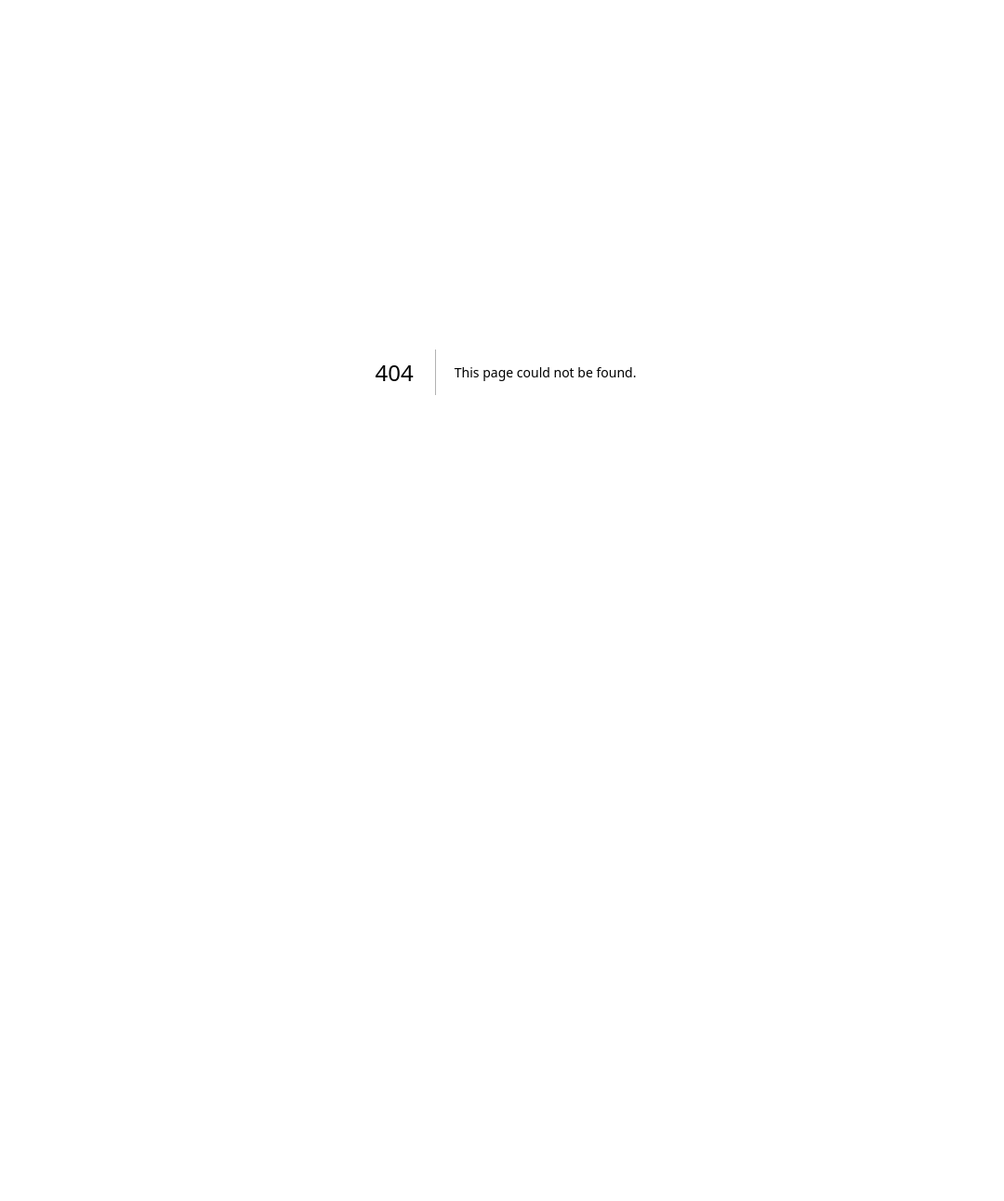
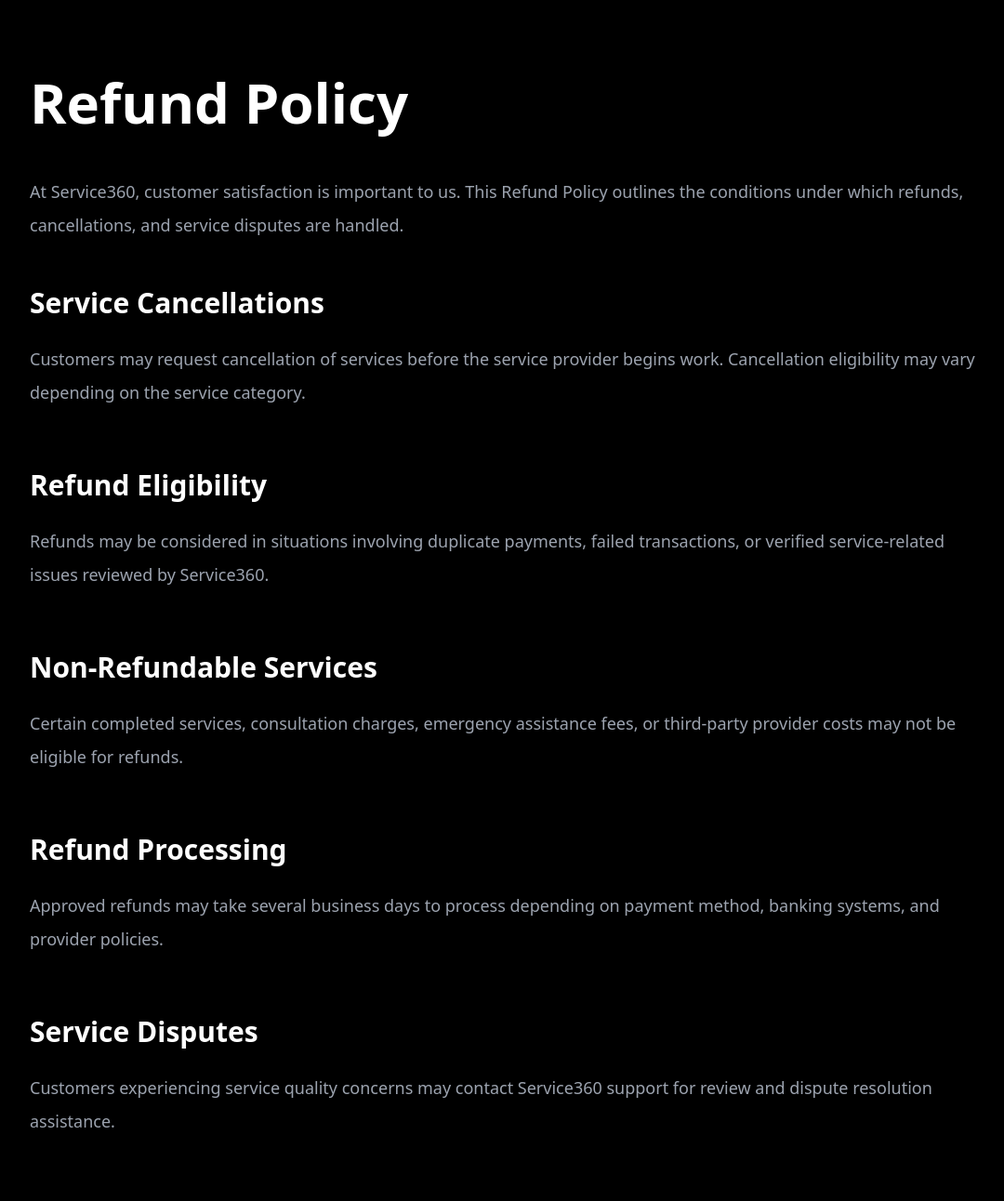
Before and after one commit to service-360/service360-website, a Next.js app: page /refund-policy in a window 1280 px wide. Before the commit this address had no page. Shown: the top 1292 px of the page at 93% size, without its empty margins (96-1176 px from the left). Before the commit the page ends 800 px from the top, so only its background shows below. Built offline with nearby package versions, Linux system fonts and the light colour scheme.

Commit message:
Add refund policy page

```diff
--- /dev/null
+++ b/app/refund-policy/page.js
@@ -0,0 +1,124 @@
+export default function RefundPolicyPage() {
+
+  return (
+    <main className="bg-black text-white min-h-screen px-6 py-20">
+
+      <div className="max-w-5xl mx-auto">
+
+        <h1 className="text-5xl md:text-6xl font-bold mb-12">
+          Refund Policy
+        </h1>
+
+        <p className="text-gray-400 text-lg leading-9 mb-12">
+          At Service360, customer satisfaction is important to us.
+          This Refund Policy outlines the conditions under which
+          refunds, cancellations, and service disputes are handled.
+        </p>
+
+        <div className="space-y-16">
+
+          <section>
+
+            <h2 className="text-3xl font-bold mb-6">
+              Service Cancellations
+            </h2>
+
+            <p className="text-gray-400 text-lg leading-9">
+              Customers may request cancellation of services before
+              the service provider begins work. Cancellation eligibility
+              may vary depending on the service category.
+            </p>
+
+          </section>
+
+          <section>
+
+            <h2 className="text-3xl font-bold mb-6">
+              Refund Eligibility
+            </h2>
+
+            <p className="text-gray-400 text-lg leading-9">
+              Refunds may be considered in situations involving
+              duplicate payments, failed transactions, or verified
+              service-related issues reviewed by Service360.
+            </p>
+
+          </section>
+
+          <section>
+
+            <h2 className="text-3xl font-bold mb-6">
+              Non-Refundable Services
+            </h2>
+
+            <p className="text-gray-400 text-lg leading-9">
+              Certain completed services, consultation charges,
+              emergency assistance fees, or third-party provider
+              costs may not be eligible for refunds.
+            </p>
+
+          </section>
+
+          <section>
+
+            <h2 className="text-3xl font-bold mb-6">
+              Refund Processing
+            </h2>
+
+            <p className="text-gray-400 text-lg leading-9">
+              Approved refunds may take several business days
+              to process depending on payment method,
+              banking systems, and provider policies.
+            </p>
+
+          </section>
+
+          <section>
+
+            <h2 className="text-3xl font-bold mb-6">
+              Service Disputes
+            </h2>
+
+            <p className="text-gray-400 text-lg leading-9">
+              Customers experiencing service quality concerns
+              may contact Service360 support for review and
+              dispute resolution assistance.
+            </p>
+
+          </section>
+
+          <section>
+
+            <h2 className="text-3xl font-bold mb-6">
+              Policy Updates
+            </h2>
+
+            <p className="text-gray-400 text-lg leading-9">
+              Service360 reserves the right to modify this
+              Refund Policy at any time to reflect operational,
+              legal, or service-related updates.
+            </p>
+
+          </section>
+
+          <section>
+
+            <h2 className="text-3xl font-bold mb-6">
+              Contact Information
+            </h2>
+
+            <p className="text-gray-400 text-lg leading-9">
+              For refund-related queries or disputes,
+              customers may contact Service360 through
+              the official support channels available on the platform.
+            </p>
+
+          </section>
+
+        </div>
+
+      </div>
+
+    </main>
+  )
+}
```
